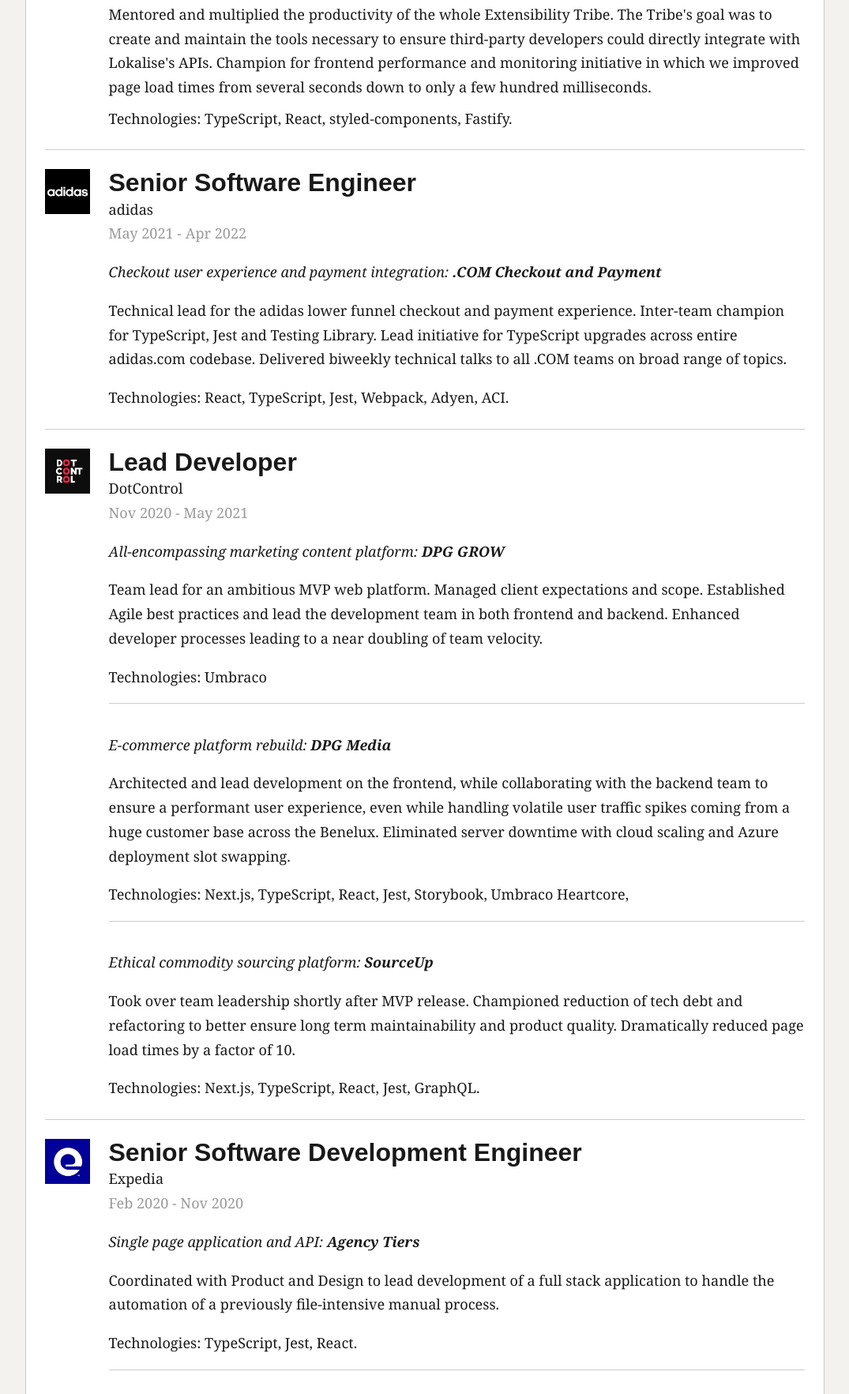
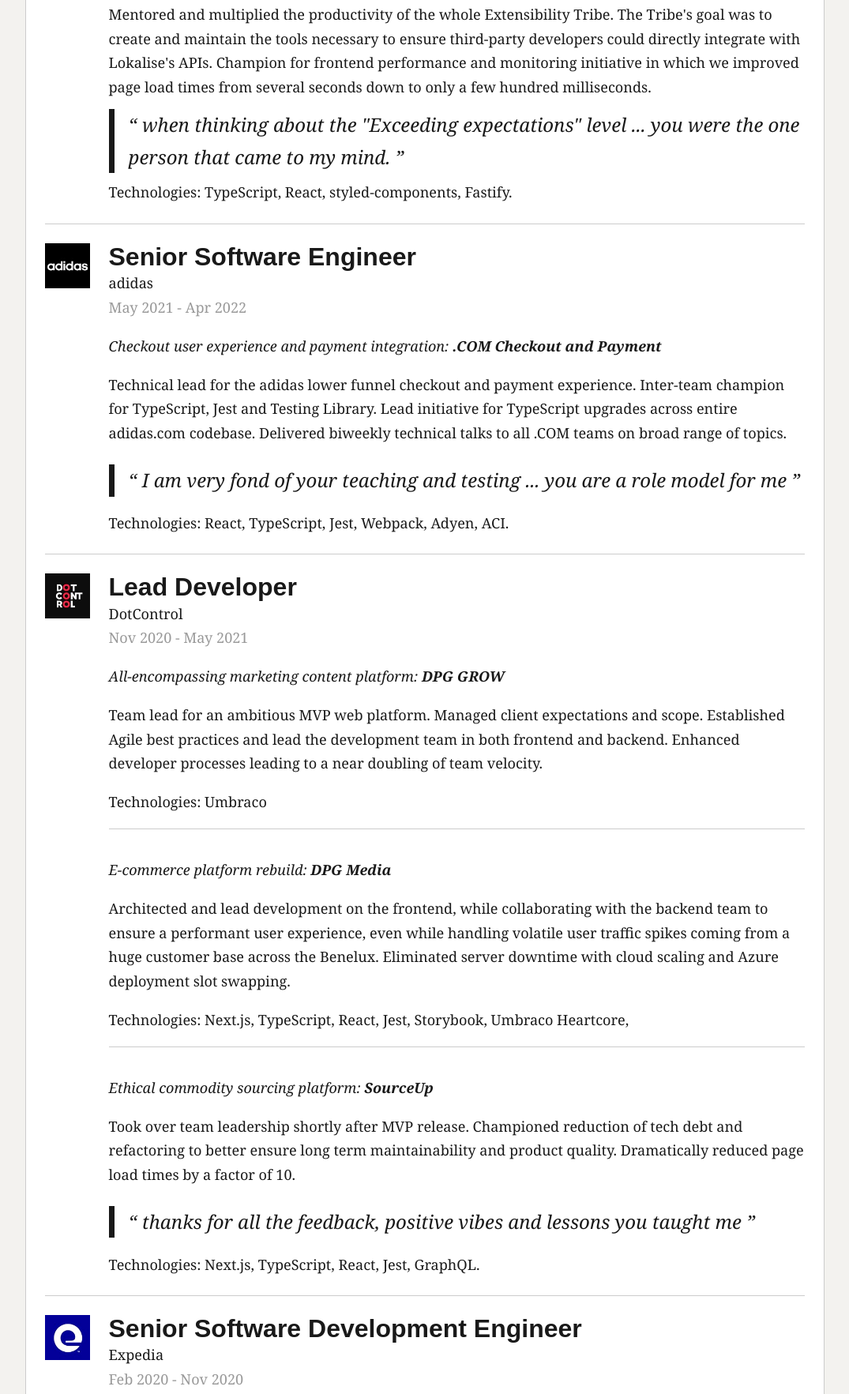
Before and after one commit to fildon/cv, a plain HTML site: page index.html in a window 1280 px wide. Shown: the part 1300-3065 px from the top of the page at 79% size, without its empty margins (102-1177 px from the left). Drawn offline with Linux system fonts and the light colour scheme.

Commit message:
More brag quotes, and minor styling

```diff
--- a/index.html
+++ b/index.html
@@ -98,6 +98,12 @@
             monitoring initiative in which we improved page load times from
             several seconds down to only a few hundred milliseconds.
           </p>
+          <blockquote>
+            <q>
+              when thinking about the "Exceeding expectations" level ... you
+              were the one person that came to my mind.
+            </q>
+          </blockquote>
           <p>Technologies: TypeScript, React, styled-components, Fastify.</p>
         </div>
       </div>
@@ -123,6 +129,12 @@
             adidas.com codebase. Delivered biweekly technical talks to all .COM
             teams on broad range of topics.
           </p>
+          <blockquote>
+            <q>
+              I am very fond of your teaching and testing ... you are a role
+              model for me
+            </q>
+          </blockquote>
           <p>Technologies: React, TypeScript, Jest, Webpack, Adyen, ACI.</p>
         </div>
       </div>
@@ -170,6 +182,12 @@
             maintainability and product quality. Dramatically reduced page load
             times by a factor of 10.
           </p>
+          <blockquote>
+            <q>
+              thanks for all the feedback, positive vibes and lessons you taught
+              me
+            </q>
+          </blockquote>
           <p>Technologies: Next.js, TypeScript, React, Jest, GraphQL.</p>
         </div>
       </div>
--- a/styles.css
+++ b/styles.css
@@ -81,7 +81,7 @@
   }
 }
 
-:is(h1, h2, h3, blockquote) {
+:is(h1, h2, h3) {
   --flow-space: 1.5em;
 }
 
```
